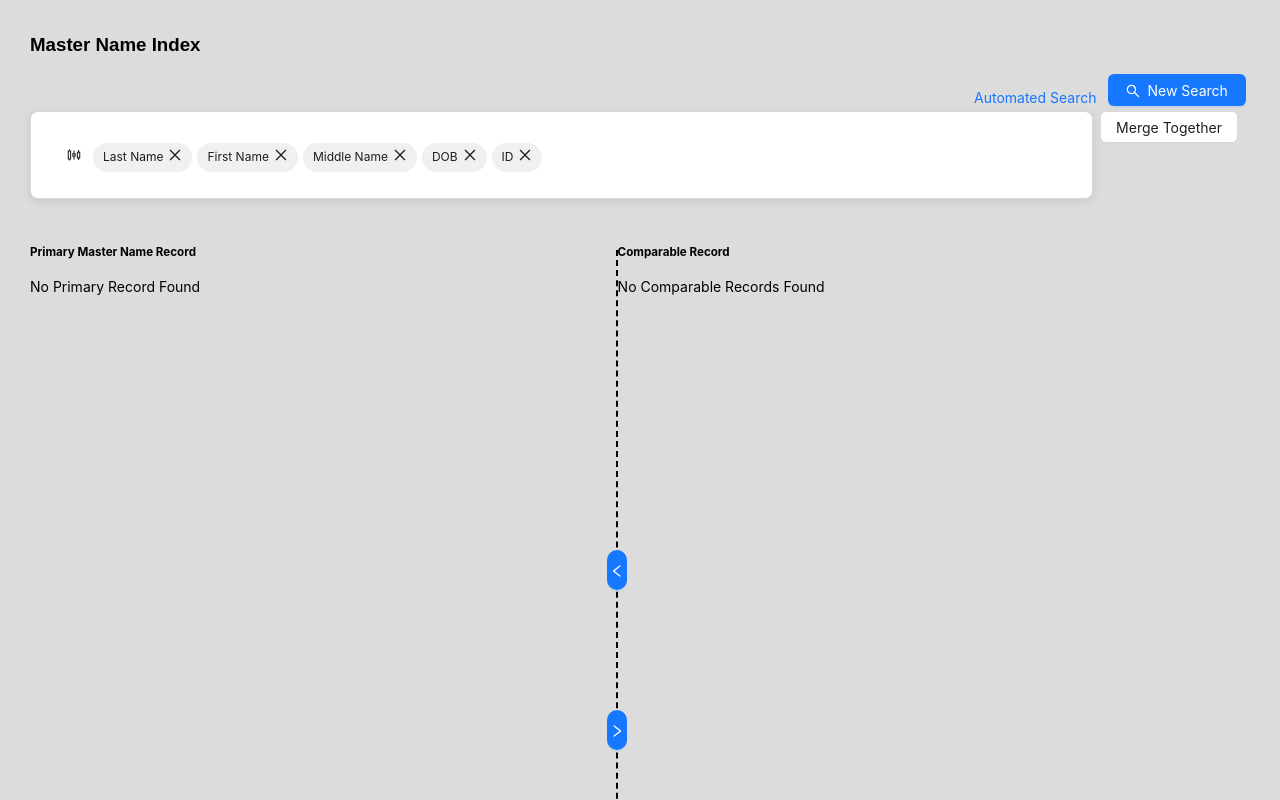
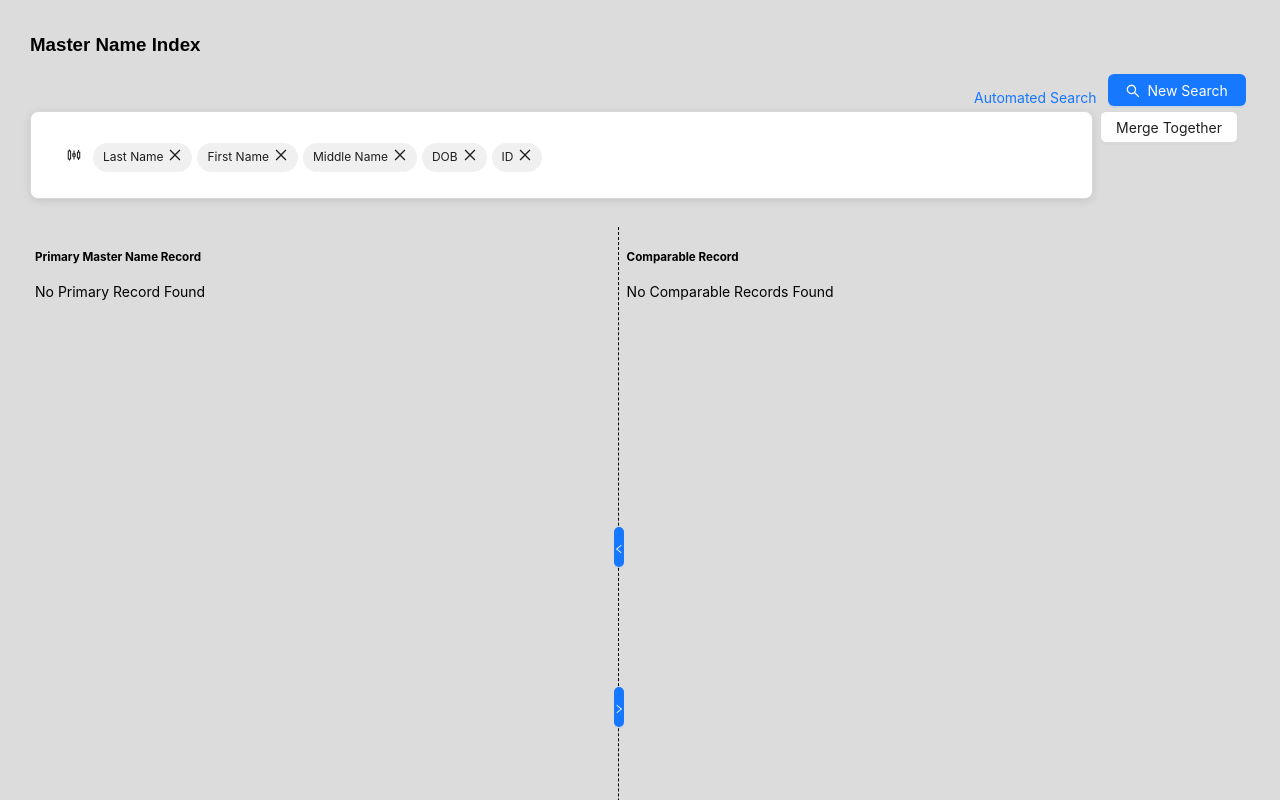
Before and after one commit to anants23O02/CJN-merged, a Next.js app: page /pages/Automated in a window 1280 px wide. Shown: the top 800 px of the page. Built offline with nearby package versions, Linux system fonts and the light colour scheme.

Commit message:
build changes

```diff
--- a/app/components/Line/Line.tsx
+++ b/app/components/Line/Line.tsx
@@ -43,14 +43,14 @@ const VerticalLineWithDrawer: React.FC<VerticalLineProps> = ({
           type="vertical"
           style={{
             height: "100%",
-            borderLeft: "2px dashed black",
+            borderLeft: "1px dashed black",
             margin: 0,
           }}
         />
 
         <Button
           type="primary"
-          icon={<LeftOutlined />}
+          icon={<LeftOutlined style={{fontSize:"10px"}}/>}
           style={{
             position: "absolute",
             top: "40%",
@@ -58,7 +58,7 @@ const VerticalLineWithDrawer: React.FC<VerticalLineProps> = ({
             border: "none",
             borderRadius: "20px",
             height: "40px",
-            width: "20px",
+            width: "10px",
             transform: "translate(-50%, -50%)",
             zIndex: 1,
           }}
@@ -67,7 +67,7 @@ const VerticalLineWithDrawer: React.FC<VerticalLineProps> = ({
 
         <Button
           type="primary"
-          icon={<RightOutlined />}
+          icon={<RightOutlined  style={{fontSize:"10px"}}/>}
           style={{
             position: "absolute",
             top: "60%",
@@ -75,7 +75,7 @@ const VerticalLineWithDrawer: React.FC<VerticalLineProps> = ({
             border: "none",
             borderRadius: "20px",
             height: "40px",
-            width: "20px",
+            width: "10px",
             transform: "translate(-50%, -50%)",
             zIndex: 1,
           }}
--- a/app/pages/Automated/page.tsx
+++ b/app/pages/Automated/page.tsx
@@ -170,7 +170,7 @@ const NewPage: React.FC = () => {
       </Row>
 
       <Row style={{ marginTop: "10px" }}>
-        <Col flex="auto" style={{ maxWidth: "48%" }}>
+        <Col flex="auto" style={{ maxWidth: "48%", padding:"5px" }}>
           <h5>Primary Master Name Record</h5>
           {primaryRecord.length > 0 ? (
             <CaseCard data={primaryRecord[0]} value={""}>
@@ -191,14 +191,14 @@ const NewPage: React.FC = () => {
           )}
         </Col>
 
-        <Col style={{ paddingTop: "25px" }} flex="none">
+        <Col style={{ paddingTop: "25px", padding:"2px" }} flex="none">
           <VerticalLineWithDrawer
             rightbutton={handleButtonRightToLeft}
             leftbutton={handleButtonLeftToRight}
           />
         </Col>
 
-        <Col flex="auto" style={{ maxWidth: "48%" }}>
+        <Col flex="auto" style={{ maxWidth: "48%",padding:"5px" }}>
           <h5>Comparable Record</h5>
           {comparableRecord.length > 0 ? (
             comparableRecord.map((record, index) =>
--- a/app/pages/ManualSearch/page.css
+++ b/app/pages/ManualSearch/page.css
@@ -57,6 +57,7 @@
 
           .left-part{
             width: 50%;
+            padding: 5px;
           }
 
       .part{
--- a/app/pages/MasterTablePage/page.tsx
+++ b/app/pages/MasterTablePage/page.tsx
@@ -5,14 +5,18 @@ import MainButton from "../../components/mainButton/button";
 import MasterTable from "../../components/MasterTable2/MasterTable2";
 import VerticalLineWithDrawer from "@/app/components/Line/Line";
 import { useState } from "react";
+import { useRouter } from "next/navigation";
 export default function Home() {
     const [selectedFilters,setSelectedFilters] = useState<any[]>([])
   function handlefilters(selectedFilters: any) {
     console.log('selectedFilters :>> ', selectedFilters);
     setSelectedFilters(selectedFilters);
   }
+  const router=useRouter();
   function handleclick(){
-    console.log(' searched :>> ', );
+    router.push("/pages/MasterViewMerge");
+
+
   }
   return (
     <div className="merge-page">
```
